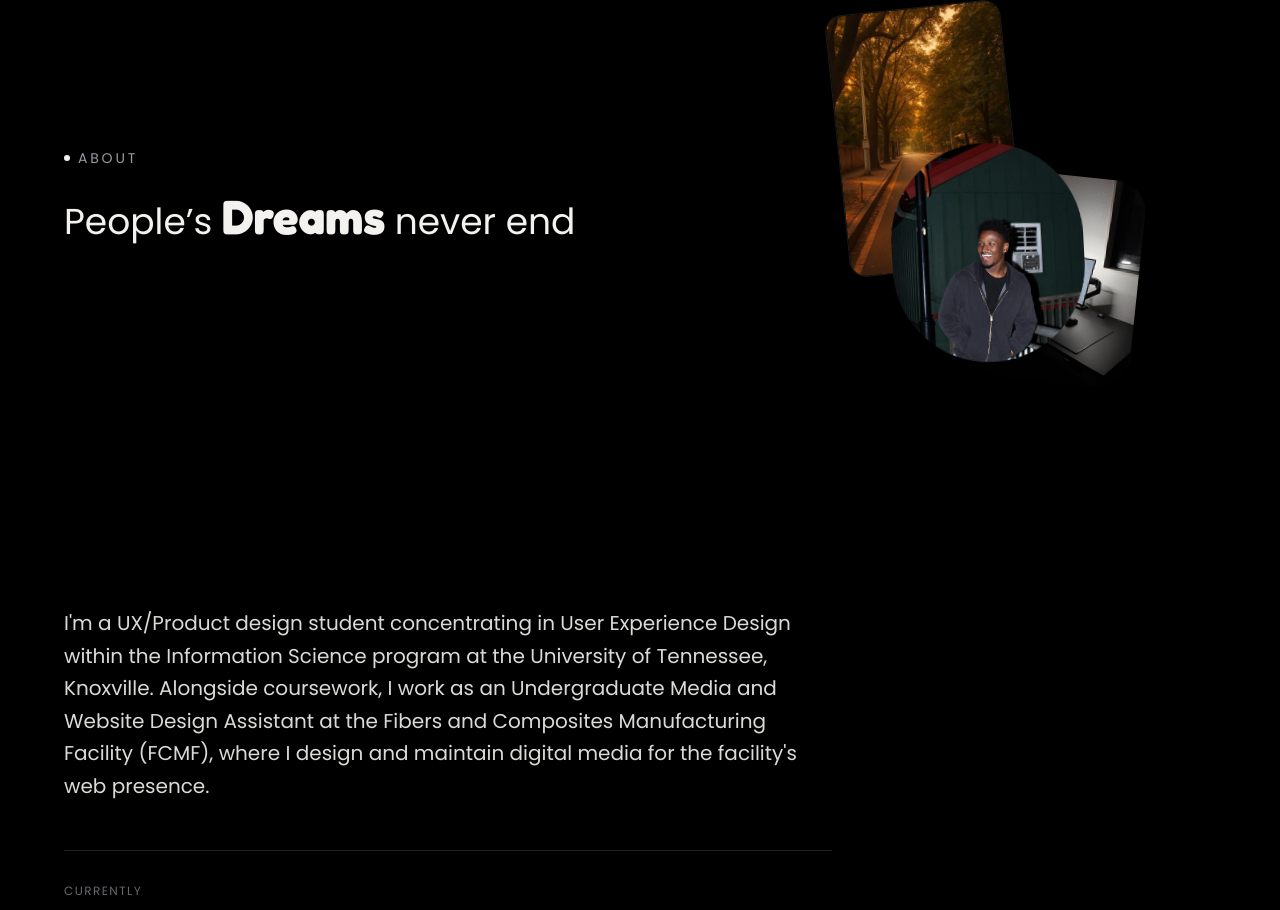
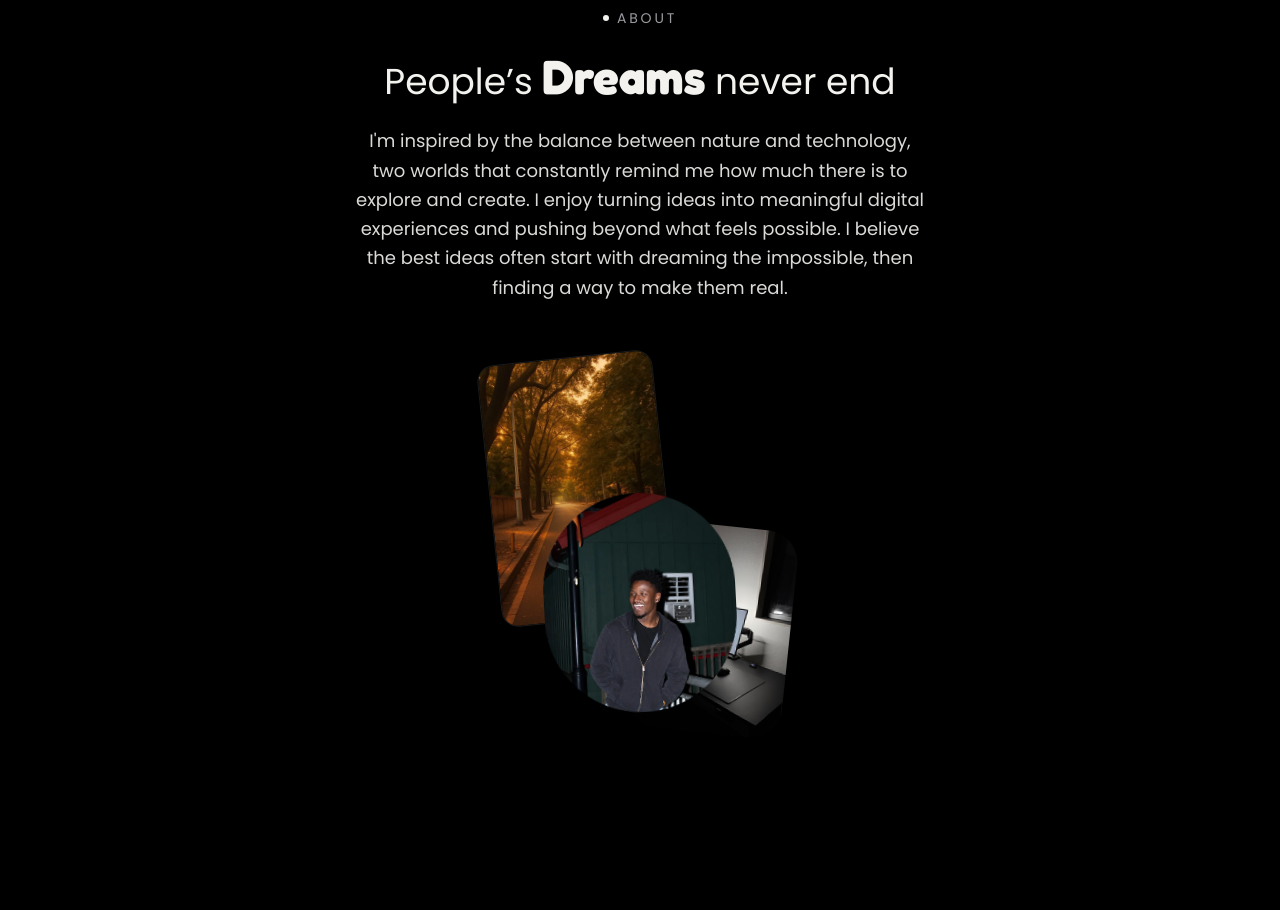
Before and after one commit to dejauvis15-blip/portfolio, a Next.js app: page /about in a window 1280 px wide. Shown: the part 136-1046 px from the top of the page. Built offline with nearby package versions, Linux system fonts and the light colour scheme.

Commit message:
Center About hero, move bio under quote, drop Currently block
Center the quote and photo collage on the About page, replace the
bio copy and move it directly beneath the quote, and remove the old
"Currently at FCMF" line with its top divider.

```diff
--- a/src/app/about/page.tsx
+++ b/src/app/about/page.tsx
@@ -17,11 +17,9 @@ export default function AboutPage() {
   return (
     <>
       <section className="relative overflow-hidden pt-28 md:pt-36 pb-20 md:pb-28">
-        <div className="mx-auto max-w-[1600px] px-6 md:px-10 lg:px-16">
-          <div className="grid grid-cols-1 lg:grid-cols-12 gap-y-14 lg:gap-x-10 items-center">
-            <div className="lg:col-span-7">
+        <div className="mx-auto max-w-3xl px-6 md:px-10 flex flex-col items-center text-center">
           <Reveal>
-                <p className="flex items-center gap-2 text-sm uppercase tracking-[0.2em] text-muted mb-6">
+            <p className="flex items-center justify-center gap-2 text-sm uppercase tracking-[0.2em] text-muted mb-6">
               <span className="h-1.5 w-1.5 rounded-full bg-accent" />
               About
             </p>
@@ -37,10 +35,14 @@ export default function AboutPage() {
               never end
             </p>
           </Reveal>
-            </div>
-            <div className="lg:col-span-5">
-              <Reveal delay={0.1}>
-                <div className="relative mx-auto aspect-[4/5] w-full max-w-[240px] lg:max-w-[300px]">
+          <Reveal delay={0.14}>
+            <p className="mt-6 max-w-xl text-base md:text-lg leading-relaxed text-fg/90">
+              {about.bio}
+            </p>
+          </Reveal>
+
+          <Reveal delay={0.2} className="mt-14 w-full max-w-[240px] lg:max-w-[300px]">
+            <div className="relative mx-auto aspect-[4/5] w-full">
               {/* Road photo — back card */}
               <div className="absolute left-0 top-0 z-0 aspect-[2/3] w-[58%] -rotate-6 overflow-hidden rounded-2xl shadow-2xl shadow-black/60 ring-1 ring-white/10">
                 <Image
@@ -77,27 +79,6 @@ export default function AboutPage() {
                 />
               </div>
             </div>
-              </Reveal>
-            </div>
-          </div>
-        </div>
-      </section>
-
-      <section className="py-20 md:py-28">
-        <div className="mx-auto max-w-[1600px] px-6 md:px-10 lg:px-16">
-          <Reveal className="max-w-3xl">
-            <p className="text-lg md:text-xl leading-relaxed text-fg/90">
-              {about.bio}
-            </p>
-          </Reveal>
-
-          <Reveal delay={0.1} className="mt-12 max-w-3xl border-t border-border pt-8">
-            <p className="text-xs uppercase tracking-[0.12em] text-muted-2 mb-2">Currently</p>
-            <p className="text-lg md:text-xl">
-              {about.role}
-              <br />
-              <span className="text-muted">at {about.org}</span>
-            </p>
           </Reveal>
         </div>
       </section>
--- a/src/lib/data.ts
+++ b/src/lib/data.ts
@@ -104,7 +104,7 @@ export const about = {
   school: "University of Tennessee, Knoxville",
   role: "Undergraduate Media and Website Design Assistant",
   org: "Fibers and Composites Manufacturing Facility (FCMF)",
-  bio: "I'm a UX/Product design student concentrating in User Experience Design within the Information Science program at the University of Tennessee, Knoxville. Alongside coursework, I work as an Undergraduate Media and Website Design Assistant at the Fibers and Composites Manufacturing Facility (FCMF), where I design and maintain digital media for the facility's web presence.",
+  bio: "I'm inspired by the balance between nature and technology, two worlds that constantly remind me how much there is to explore and create. I enjoy turning ideas into meaningful digital experiences and pushing beyond what feels possible. I believe the best ideas often start with dreaming the impossible, then finding a way to make them real.",
 };
 
 export const experience = [
```
Lines whose indentation alone changed are shown as unchanged.
